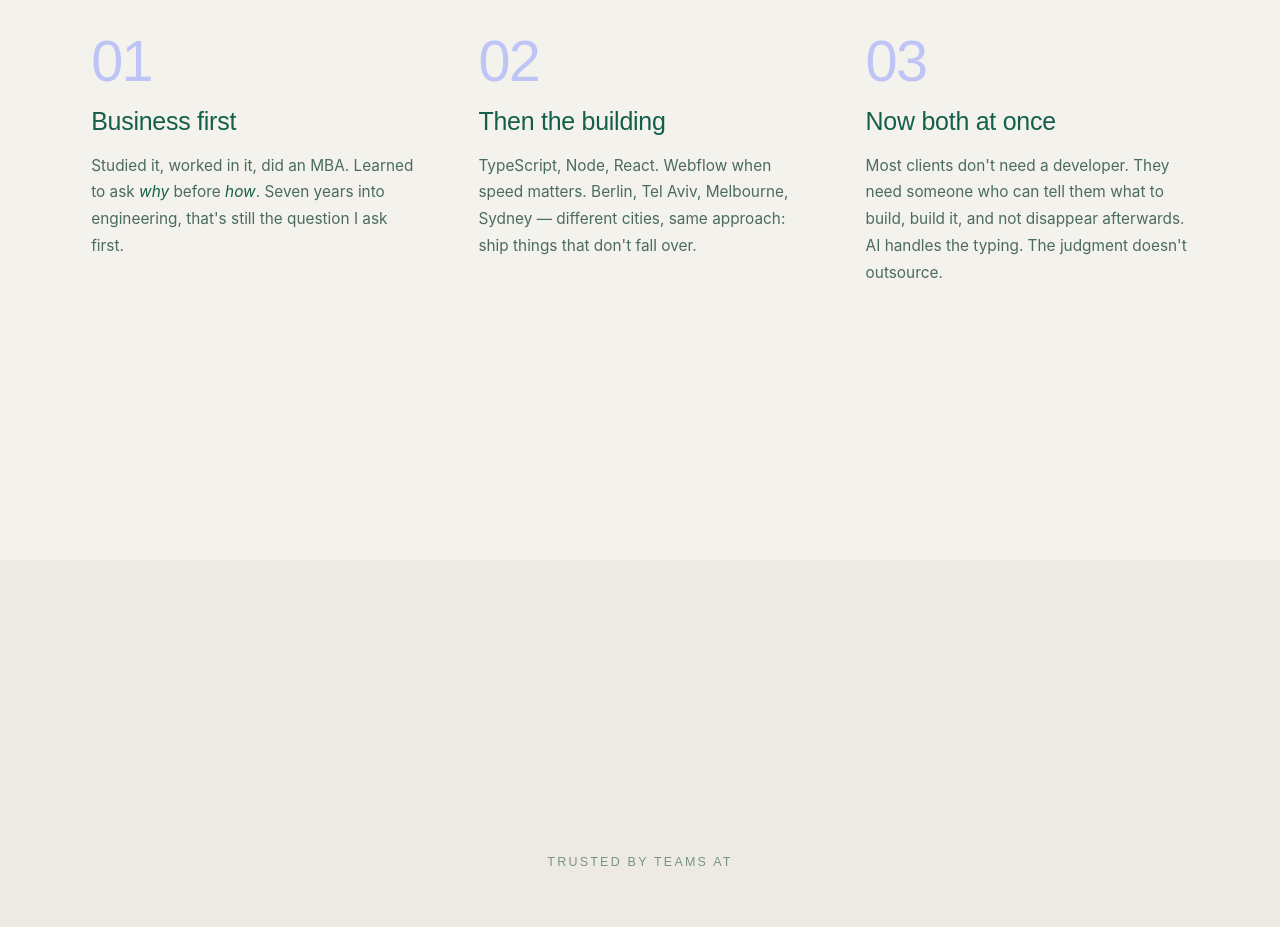
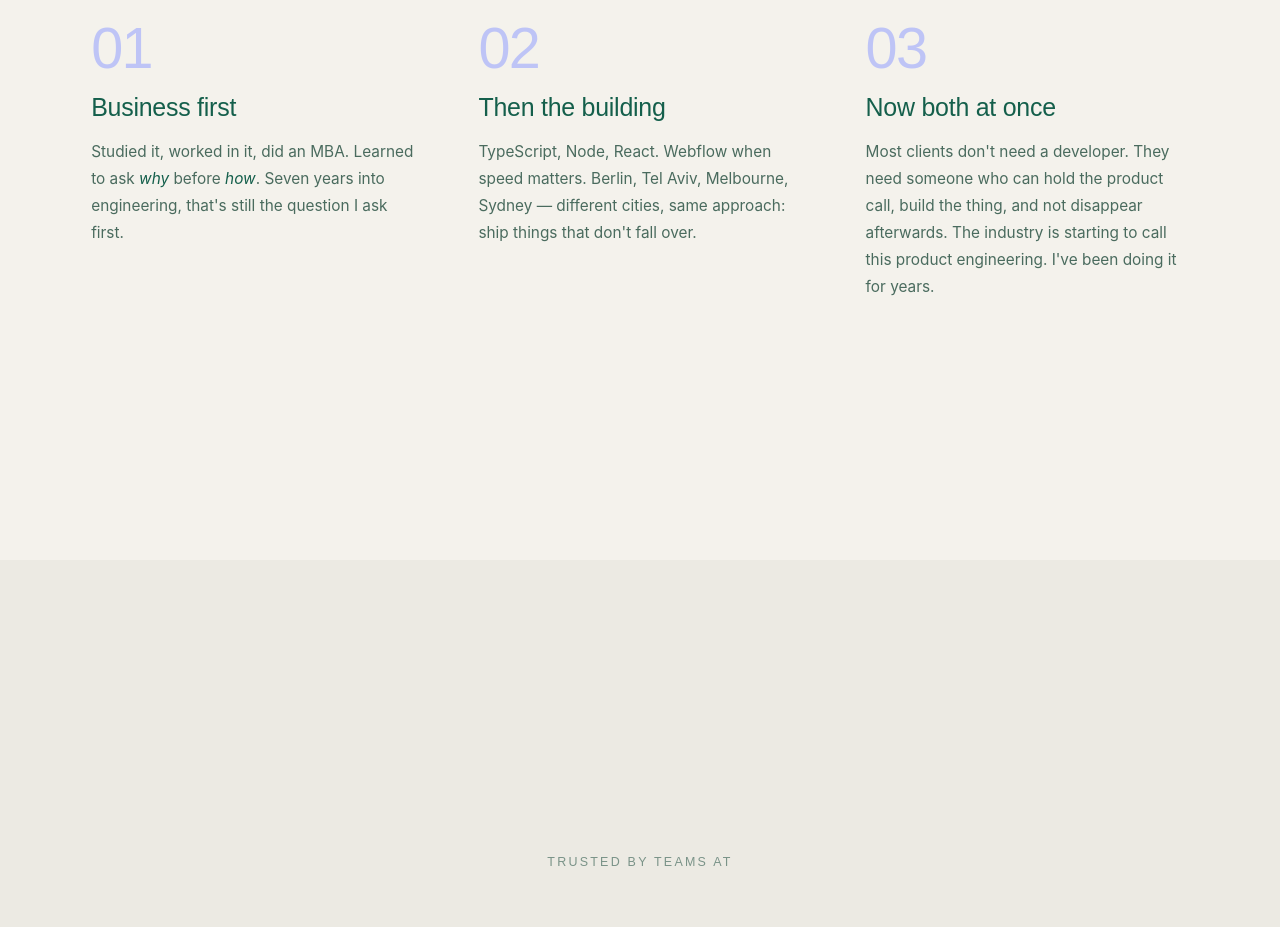
Before and after one commit to charlottehetzler/builtbycharly, a plain HTML site: page index.html in a window 1280 px wide. Shown: the part 1840-2767 px from the top of the page. Drawn offline with Linux system fonts and the light colour scheme; a web font is replaced by a local one.

Commit message:
change og-image

```diff
--- a/index.html
+++ b/index.html
@@ -267,8 +267,9 @@
               <h2>Now both at once</h2>
               <p>
                 Most clients don't need a developer. They need someone who can
-                tell them what to build, build it, and not disappear afterwards.
-                AI handles the typing. The judgment doesn't outsource.
+                hold the product call, build the thing, and not disappear
+                afterwards. The industry is starting to call this product
+                engineering. I've been doing it for years.
               </p>
             </div>
           </div>
```
Also changed, not shown: assets/og-image.png, assets/og-image.svg, 1 other file.
